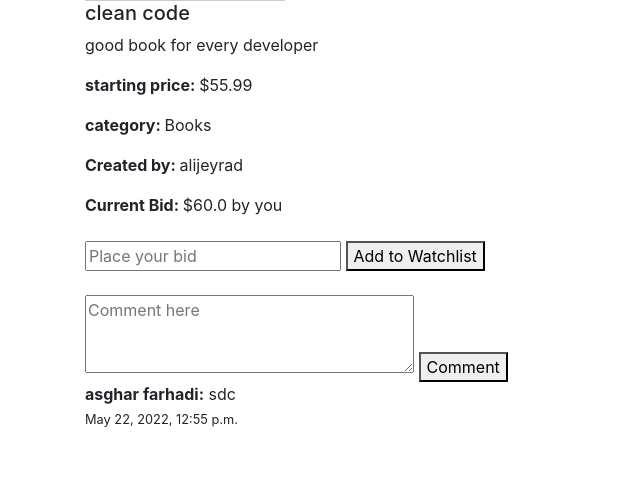
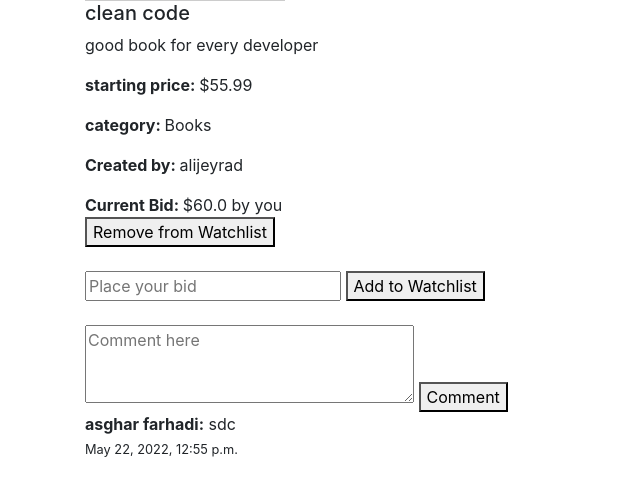
Before and after one commit to Alijeyrad/commerce, a Django app: page /listing/1 in a window 1280 px wide. Shown: the part 362-848 px from the top of the page, without its empty margins (0-640 px from the left). Before the commit the page ends 789 px from the top, so only its background shows below. Run offline with Django 3.2, Linux system fonts and the light colour scheme; a user stored in the database is signed in; data comes from the database, SQL or seed files in the repository; both versions use the stored data as it was after the commit; grey boxes labelled with a size stand in for pictures from a placeholder-image service; some libraries are stand-ins or nearby versions.

Commit message:
a few fixes

```diff
--- a/auctions/templates/auctions/listing.html
+++ b/auctions/templates/auctions/listing.html
@@ -29,6 +29,12 @@
 
       {% if latest_bid.bidder == user %}
         <span>by you</span>
+        <span>
+          <form class="remove_watchlist" method="post" action="{% url 'remove_watchlist' listing.id %}">
+            {% csrf_token %}
+            <button type="submit">Remove from Watchlist</button>
+          </form>
+        </span>
       {% else %}
         <span>by {{latest_bid.bidder}}</span>
       {% endif %}
@@ -37,12 +43,18 @@
       <strong>Current Bid: </strong>No bids yet, be the first to bid.
     {% endif %}
 
+
+    {% if user.is_authenticated %}
     <form class="bid" action="{% url 'add_bid' listing.id %}" method="post">
       {% csrf_token %}
       <br>
       <input type="number" step="0.1" min=0 name="bid" placeholder="Place your bid" required>
       <button type="submit">Add to Watchlist</button>
     </form>
+      {% else %}
+      <h2>Log in to bid on this item</h2>
+    {% endif %}
+
   </div>
 
   {% if message %}
```
Also changed, not shown: db.sqlite3.
